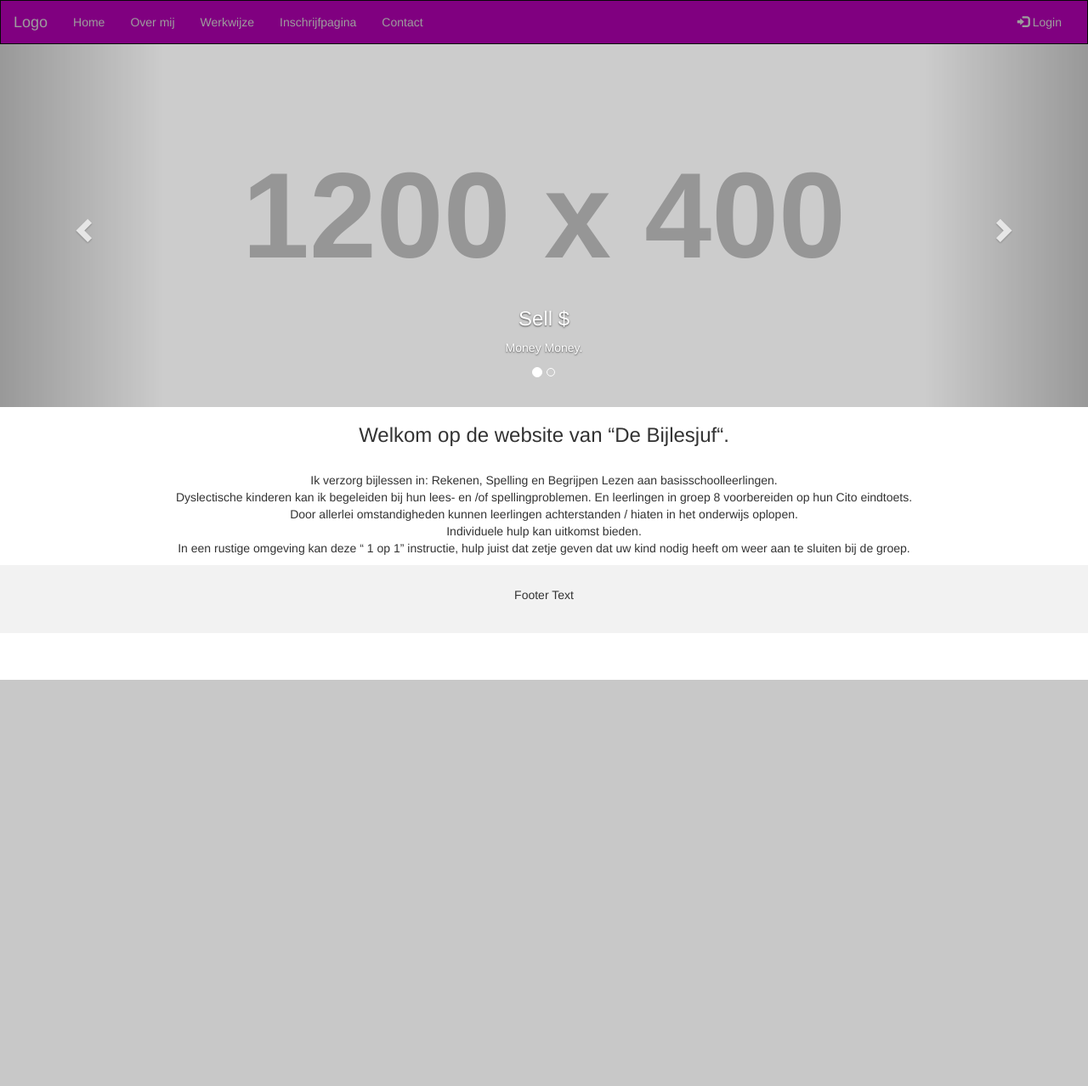
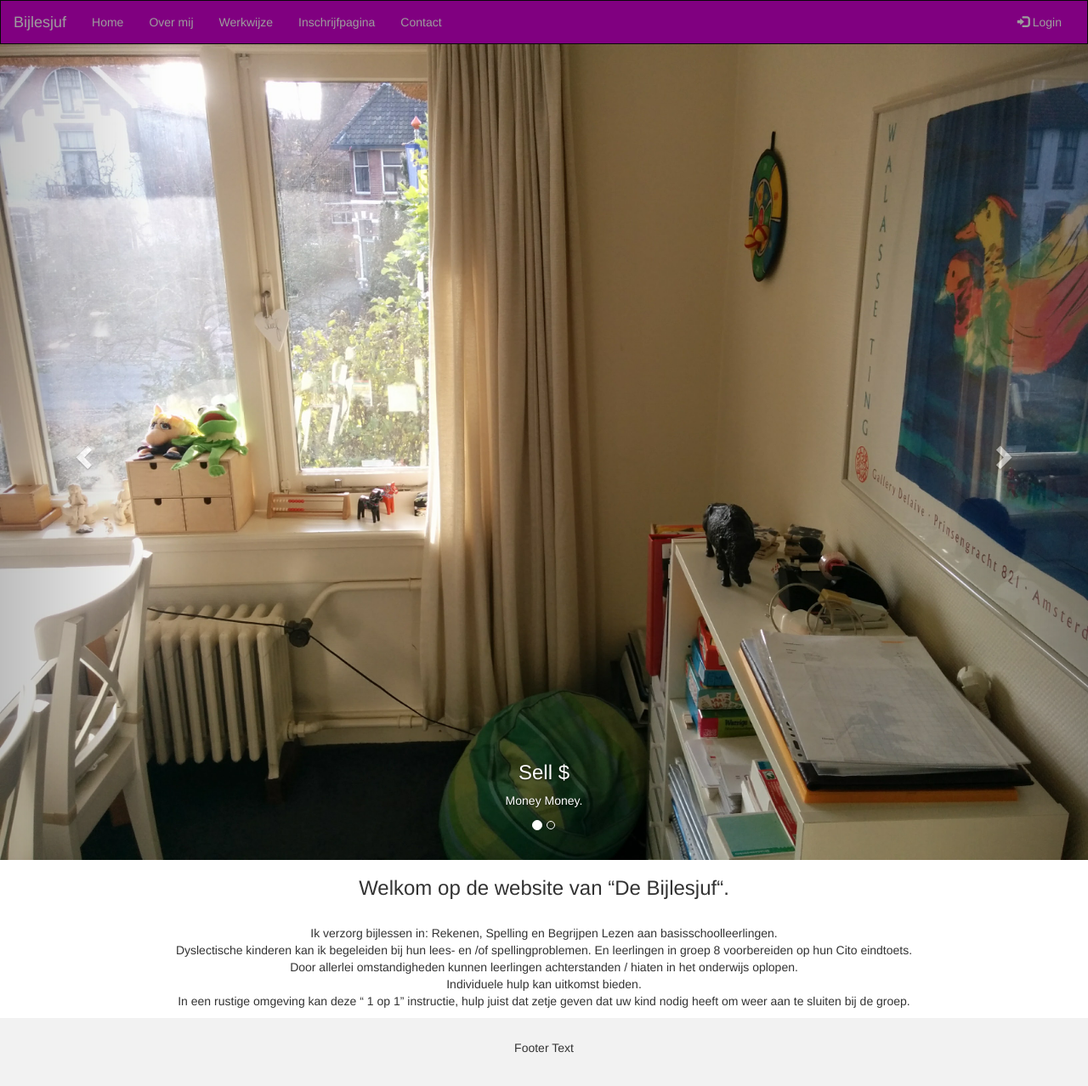
Before and after one commit to rikhesman/HBL, a PHP site: page / in a window 1280 px wide. Shown: the whole page at 85% size. Before the commit the page ends 800 px from the top, so only its background shows below. Run offline with PHP 8.4, Linux system fonts and the light colour scheme; grey boxes labelled with a size stand in for pictures from a placeholder-image service; some libraries are stand-ins or nearby versions.

Commit message:
index.php
index.php aangepast

```diff
--- a/index.php
+++ b/index.php
@@ -1,11 +1,12 @@
 <!DOCTYPE html>
 <html lang="en">
 <head>
-  <title>Bootstrap Example</title>
+  <title>De Bijlesjuf</title>
   <meta charset="utf-8">
   <meta name="viewport" content="width=device-width, initial-scale=1">
   <link rel="stylesheet" href="./css/bootstrap.css">
   <link rel="stylesheet" href="./css/bootstrap1.css">
+  <link rel="shortcut icon" href="./foto/logosonnega.ico">
   <script src="./js/javascript.js"></script>
   <script src="./js/javascript1.js"></script>
 
@@ -20,7 +21,7 @@
         <span class="icon-bar"></span>
         <span class="icon-bar"></span>
       </button>
-      <a class="navbar-brand" href="#">Logo</a>
+      <a class="navbar-brand" href="#">Bijlesjuf</a>
     </div>
     <div class="collapse navbar-collapse" id="myNavbar">
       <ul class="nav navbar-nav">
@@ -47,7 +48,7 @@
     <!-- Wrapper for slides -->
     <div class="carousel-inner" role="listbox">
       <div class="item active">
-        <img src="https://placehold.it/1200x400?text=IMAGE" alt="Image">
+        <img src="./foto/kamer12.jpg" alt="Image">
         <div class="carousel-caption">
           <h3>Sell $</h3>
           <p>Money Money.</p>
@@ -55,7 +56,7 @@
       </div>
 
       <div class="item">
-        <img src="https://placehold.it/1200x400?text=Another Image Maybe" alt="Image">
+        <img src="./foto/kamer5.jpg" alt="Image">
         <div class="carousel-caption">
           <h3>More Sell $</h3>
           <p>Lorem ipsum...</p>
```
